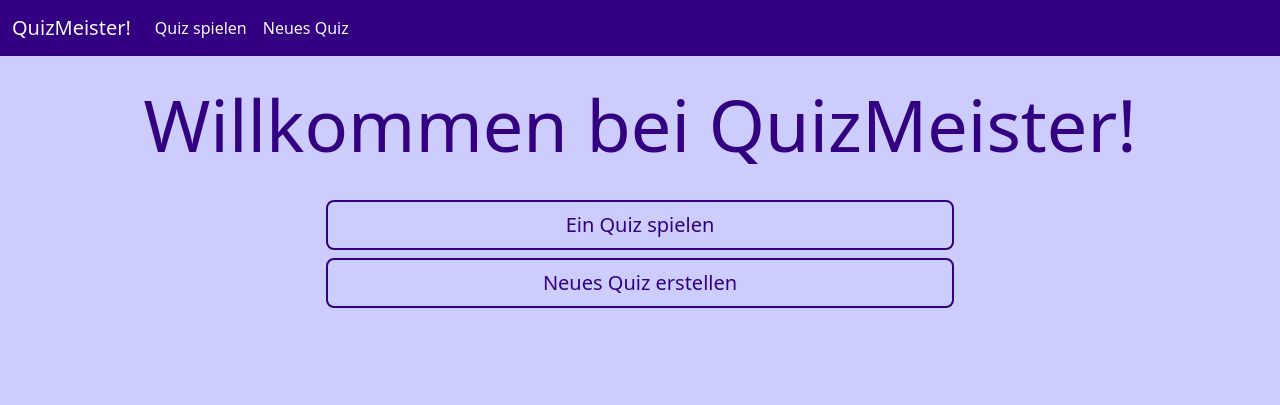
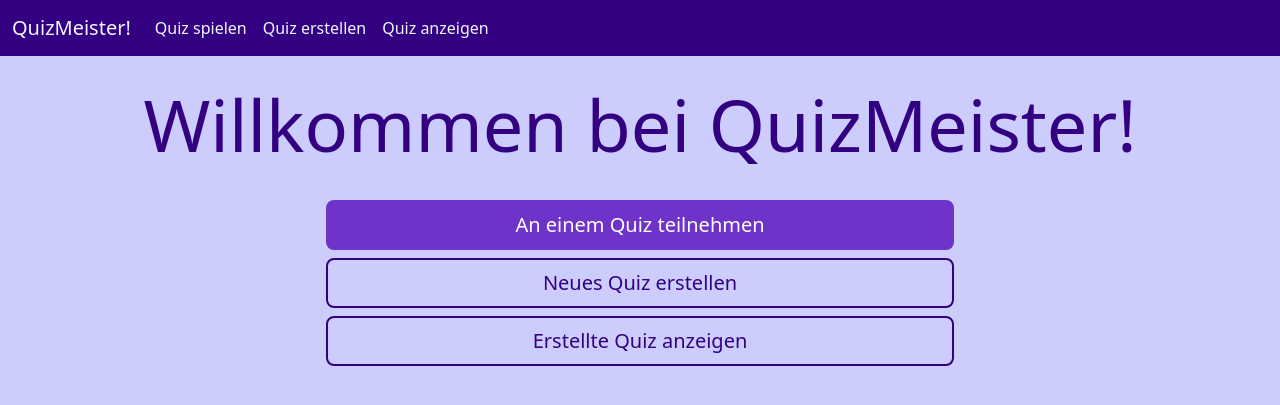
Before and after one commit to sebastianseidel24/QuizMeister, a Flask app: page / in a window 1280 px wide. Shown: the top 405 px of the page. Run offline with Flask 3, Linux system fonts and the light colour scheme; some libraries are stand-ins or nearby versions.

Commit message:
hostquiz and playquiz routes established

```diff
--- a/quizzy.py
+++ b/quizzy.py
@@ -226,9 +226,23 @@ sessions = [{"session_id": "1234", "players": {}}]
 #     return render_template("joinquiz.html")
 
 
-@app.route('/hostquiz')
-def hostquiz():
-    return render_template("hostquiz.html")
+@app.route('/hostquiz/<int:quiz_id>')
+def hostquiz(quiz_id):
+    with sqlite3.connect('quizzy.db') as con:
+        cur = con.cursor()
+
+        # Quiz-Daten laden
+        cur.execute("SELECT rowid, * FROM quizzes WHERE rowid = (?)", (quiz_id,))
+        quiz = cur.fetchone()
+
+        # Fragen des Quizzes laden
+        cur.execute("SELECT * FROM questions WHERE quiz_id = (?)", (quiz_id,))
+        questions = cur.fetchall()
+
+    if quiz == None:
+        return "Quiz nicht gefunden.", 404
+    else:
+        return render_template("hostquiz.html", quiz=quiz, questions=questions)
 
 
 
--- a/static/style.css
+++ b/static/style.css
@@ -10,6 +10,11 @@ h1 {
     color: rgb(52, 0, 130);
     padding-top: 25px;
     padding-bottom: 25px;
+}
+
+h3 {
+    color: rgb(52, 0, 130);
+    padding-bottom: 15px;
 }
 
 ul {
@@ -32,6 +37,20 @@ ul {
     border-width: 2px;
     color: rgb(52, 0, 130);
     font-weight: 500;
+}
+
+.btn-secondary:hover {
+    background-color: #ccccfd;
+    border-color: rgb(111, 51, 201);
+    color: rgb(111, 51, 201);
+    font-weight: 500;
+}
+
+.btn-secondary {
+    background-color: rgb(111, 51, 201);
+    border-color: rgb(111, 51, 201);
+    font-weight: 500;
+    border-width: 2px;
 }
 
 .btn-add {
--- a/templates/hostquiz.html
+++ b/templates/hostquiz.html
@@ -9,9 +9,9 @@
     <h1>Ein Quiz hosten</h1>
 
     <div class="container text-center" id="new_session">
-        <h2>Eine neue Session erstellen</h2>
-        <label for="session_id">Session-ID:</label>
-        <input type="number" id="session_id" name="session_id" placeholder="Eine Session-ID vergeben" required>
+        <div class="mb-3">
+            <input class="form-control" type="number" id="session_id" name="session_id" placeholder="Eine Session-ID vergeben" required>
+        </div>
         <button class="btn btn-primary" id="host_session_btn">Session erstellen</button>
 
     </div>
--- a/templates/index.html
+++ b/templates/index.html
@@ -10,8 +10,9 @@
         <h1 class="display-2">Willkommen bei QuizMeister!</h1>
 
         <div class="d-grid gap-2 col-6 mx-auto">
-            <a class="btn btn-primary btn-lg" href="{{ url_for('quizoverview') }}" type="button">Ein Quiz spielen</a>
+            <a class="btn btn-secondary btn-lg" href="{{ url_for('playquiz') }}" type="button">An einem Quiz teilnehmen</a>
             <a class="btn btn-primary btn-lg" href="{{ url_for('createquiz') }}" type="button">Neues Quiz erstellen</a>
+            <a class="btn btn-primary btn-lg" href="{{ url_for('quizoverview') }}" type="button">Erstellte Quiz anzeigen</a>
         </div>
     </div>
 
--- a/templates/navbar.html
+++ b/templates/navbar.html
@@ -11,12 +11,16 @@
         <div class="navbar-collapse collapse" id="navbar-index">
             <ul class="navbar-nav me-auto mb-2 mb-lg-0">
                 <li class="nav-item">
-                    <a class="nav-link" aria-current="page" href="{{ url_for('quizoverview') }}"
+                    <a class="nav-link" aria-current="page" href="{{ url_for('playquiz') }}"
                         style="color: aliceblue;">Quiz spielen</a>
                 </li>
                 <li class="nav-item">
                     <a class="nav-link" aria-current="page" href="{{ url_for('createquiz') }}"
-                        style="color: aliceblue;">Neues Quiz</a>
+                        style="color: aliceblue;">Quiz erstellen</a>
+                </li>
+                <li class="nav-item">
+                    <a class="nav-link" aria-current="page" href="{{ url_for('quizoverview') }}"
+                        style="color: aliceblue;">Quiz anzeigen</a>
                 </li>
             </ul>
         </div>
```
Also changed, not shown: templates/quiz.html (+5 -2 lines), quizzy.db.
